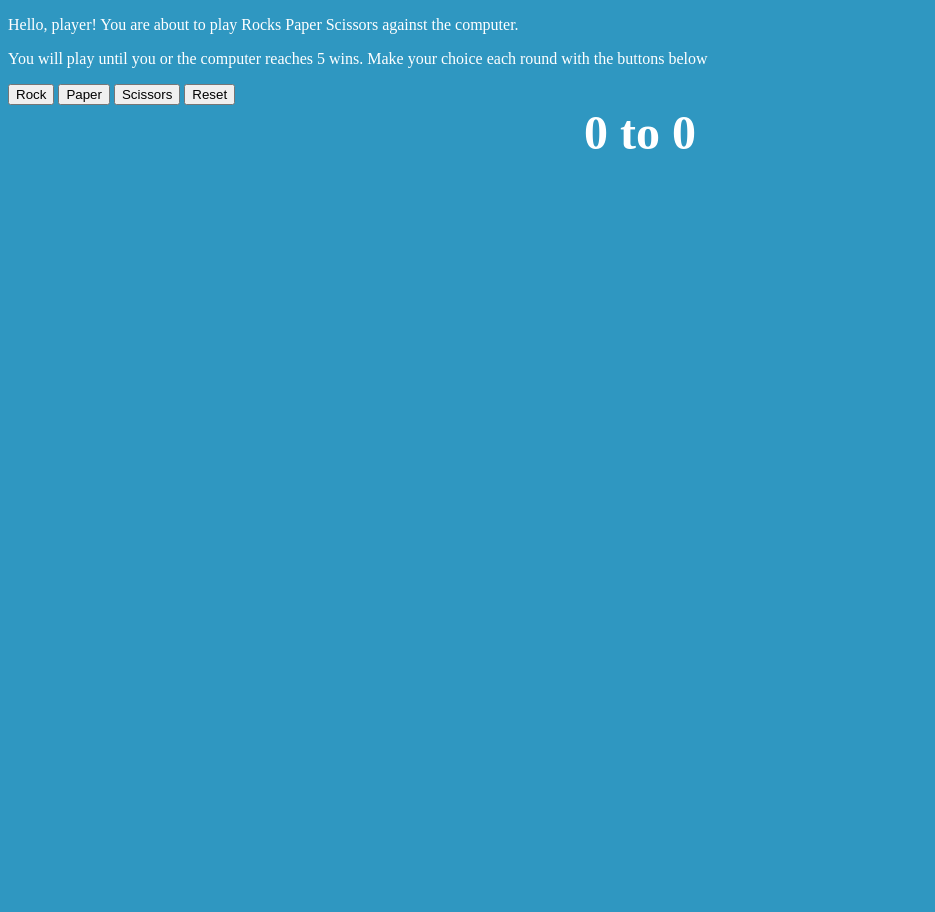
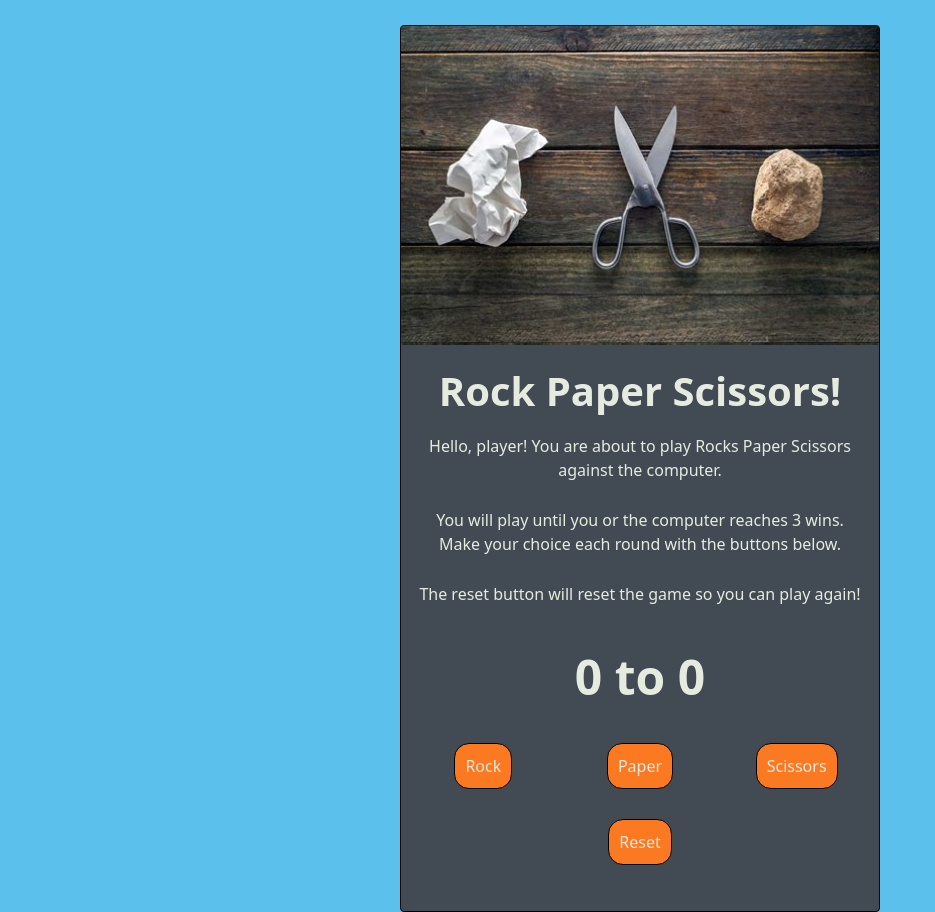
Before and after one commit to mrmchughes/rock-paper-scissors-, a plain HTML site: page index.html in a window 1280 px wide. Shown: the whole page, without its empty margins (0-935 px from the left). Before the commit the page ends 800 px from the top, so only its background shows below. Drawn offline with nearby package versions, Linux system fonts and the light colour scheme.

Commit message:
final commit

```diff
--- a/app.js
+++ b/app.js
@@ -11,8 +11,8 @@ const computer = {
 
 //sets buttons, sets winningScore, has game start//
 const buttons = document.querySelectorAll('.buttons');
-const resetButton = document.querySelector('#reset');
-const winningScore = 5;
+const resetButton = document.querySelector('#resetButton');
+const winningScore = 3;
 let isGameOver = false;
 
 
@@ -88,6 +88,8 @@ function playRound(playerSelection) {
     return
 };
 
+//in the future, I would like to add an img that displays the choice for both the player and the computer//
+
 
 //makes the button values work//
 buttons.forEach(button => {
@@ -107,4 +109,5 @@ function reset() {
         i.display.textContent = 0;
         i.display.classList.remove('winner', 'loser');
     }
+    document.getElementById('result').innerHTML = '';
 }
--- a/index.html
+++ b/index.html
@@ -3,24 +3,47 @@
   <head>
     <meta charset="utf-8">
     <meta name="viewport" content="width=device-width, initial-scale=1">
+    <link href="https://cdn.jsdelivr.net/npm/bootstrap@5.0.1/dist/css/bootstrap.min.css" rel="stylesheet" integrity="sha384-+0n0xVW2eSR5OomGNYDnhzAbDsOXxcvSN1TPprVMTNDbiYZCxYbOOl7+AMvyTG2x" crossorigin="anonymous">
     <link href="style.css" rel="stylesheet">
     <title>Rock Paper Scissors</title>
   </head>
-  <body>
-    <p>Hello, player! You are about to play Rocks Paper Scissors against the computer.</p>
-    <p>You will play until you or the computer reaches 5 wins. Make your choice each round with the buttons below</p>
 
-    <input type="button" class = "buttons" value="Rock">
-    <input type="button" class = "buttons" value="Paper">
-    <input type="button" class = "buttons"value="Scissors">
-    <input type="button" value="Reset" id = "reset">
+<body>
 
-    <div id="display-div">
-      <span id="playerDisplay">0</span> to <span id="computerDisplay">0</span>
+  <div class="card mx-auto" style="width: 30rem;" id="cardSelector">
+    <img class="card-img-top mx-auto img-fluid" id="card-img" src="imgs\rock paper scissors.jpg" alt="Rock Paper Scissors">
+    <div class="card-body">
+      <div class="card-title">Rock Paper Scissors!</div>
+      <p class="card-text">Hello, player! You are about to play Rocks Paper Scissors against the computer.</p>
+      <p class="card-text">You will play until you or the computer reaches 3 wins. Make your choice each round with the buttons below.</p>
+      <p class="card-text">The reset button will reset the game so you can play again!</p>
+
+      <div id="display-div">
+        <span id="playerDisplay">0</span> to <span id="computerDisplay">0</span>
+      </div>
+
+    <div class="row text-center">
+      <div class="col-4">
+        <button type="button" class="btn buttons" value="Rock">Rock</button>
+      </div>
+
+      <div class="col-4">
+        <button type="button" class="btn buttons" value="Paper">Paper</button>
+      </div>
+
+      <div class="col-4">
+        <button type="button" class="btn buttons" value="Scissors">Scissors</button>
+      </div>
     </div>
 
-    <div id="result"></div>
+    <div class="col text-center">
+      <button type="button" class="btn" value="Reset" id="resetButton">Reset</button>
+    </div>
 
-    <script src="app.js"></script>
-  </body>
+    <div class="col text-center" id="result"></div>
+  </div>
+
+<script src="https://cdn.jsdelivr.net/npm/bootstrap@5.0.1/dist/js/bootstrap.bundle.min.js" integrity="sha384-gtEjrD/SeCtmISkJkNUaaKMoLD0//ElJ19smozuHV6z3Iehds+3Ulb9Bn9Plx0x4" crossorigin="anonymous"></script>
+<script src="app.js"></script>
+</body>
 </html>
--- a/style.css
+++ b/style.css
@@ -1,62 +1,74 @@
+* {
+  margin: 0;
+  padding: 0;
+}
+
+body {
+  color: #e6ebe0;
+  background-color: #5bc0eb;
+}
+
 .winner {
-  color: green;
+  color: #9bc53d;
 }
 
 .loser {
-  color: red;
-}
-
-#playto {
-  margin-bottom: 20px;
+  color: #ed6a5a;
 }
 
 .btn {
-  border: 1px solid white;
+  border: 1px solid black;
   text-align: center;
-  padding: 15px;
+  padding: 10px;
   border-radius: 15px;
+  background: #fa7921;
+  color: #e6ebe0;
+  transition: color 0.25s, border-color 0.25s, box-shadow 0.25s, transform 0.25s;
 }
 
-body {
-  color: white;
-  background-color: #2f97c1;
+.btn:hover {
+  background: #fa7921;
+  color: black;
+  box-shadow: 0 0.5em 0.5em -0.4em #5bc0eb;
+  transform: translateY(-0.25em);
+  cursor: pointer;
 }
 
 #card-img {
-  border-radius: 15px 15px 0 0;
+  width: 30rem;
 }
 
 #cardSelector {
-  margin-top: 30px;
+  margin-top: 25px;
   border: 1px solid black;
-  border-radius: 15px;
-  background-color: #587291;
+  background-color: #424b54;
 }
 
 .card-text {
+  padding-top: 5px;
   padding-bottom: 5px;
+  text-align: center;
 }
 
 .card-title {
+  text-align: center;
   font-weight: bold;
-  font-size: 2rem;
+  font-size: 2.5rem;
 }
 
 #display-div {
   font-size: 3rem;
   font-weight: bold;
   text-align: center;
-  padding-bottom: 5px;
-}
-
-#p1Button {
-  margin-right: 10px;
-}
-
-#p2Button {
-  margin-right: 10px;
+  margin: 30px;
 }
 
 #resetButton {
-  margin-right: 10px;
+  margin: 30px;
 }
+
+#result {
+  font-size: 1.5rem;
+  font-weight: bold;
+  color: #fde74c;
+}
```
Also changed, not shown: imgs/rock paper scissors.jpg (added).
